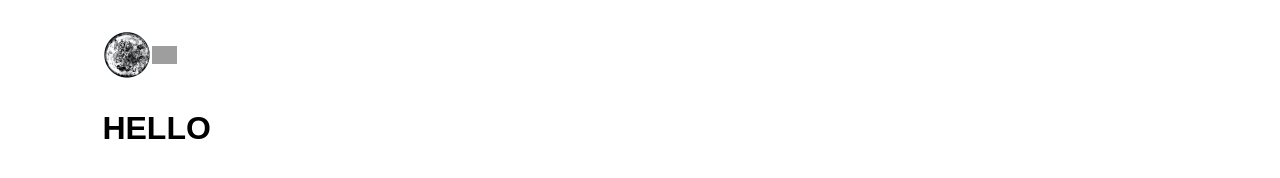
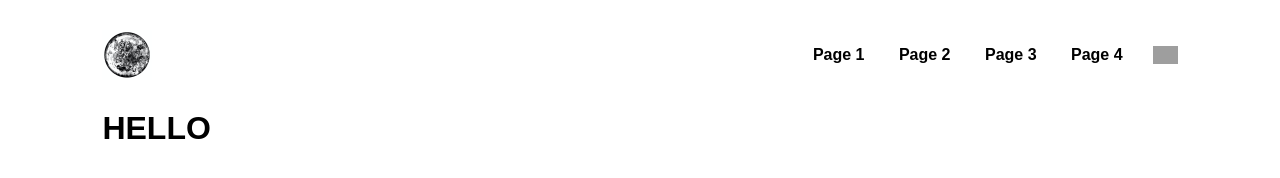
Before and after one commit to emily-ecms/simple-responsive-website, a plain HTML site: page index.html in a window 1280 px wide. Drawn offline with Linux system fonts and the light colour scheme; grey boxes are pictures that could not be loaded.

Commit message:
Creating and styling navbar

```diff
--- a/index.html
+++ b/index.html
@@ -10,7 +10,14 @@
     <div class="container">
         <div class="navbar">
             <img src="images/pic-logo.jpg" class="logo" alt="logo">
-            <nav></nav>
+            <nav>
+                <ul>
+                    <li><a href="">Page 1</a></li>
+                    <li><a href="">Page 2</a></li>
+                    <li><a href="">Page 3</a></li>
+                    <li><a href="">Page 4</a></li>
+                </ul>
+            </nav>
             <img src="images/pic-menu-icon.jpg" class="menu-icon">
         </div>
         <h1>HELLO</h1>
--- a/style.css
+++ b/style.css
@@ -30,3 +30,25 @@
     cursor: pointer;
 
 }
+
+nav {
+    flex: 1;
+    text-align: right;
+}
+nav ul li {
+    list-style: none;
+    display: inline-block;
+    margin-right: 30px;
+
+}
+nav ul li a {
+    text-decoration: none;
+    color: #000;
+    font-size: 1rem;
+    font-weight: bold;
+}
+nav ul li a:hover {
+    color: orange;
+
+    transition: 100ms ease;
+}
```
